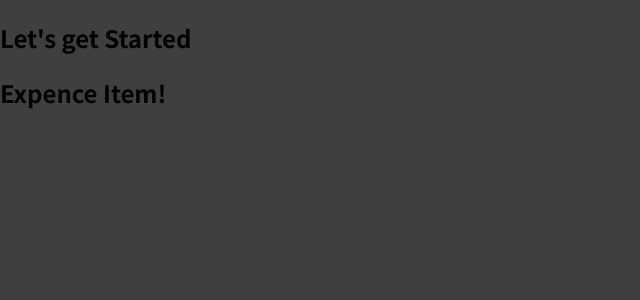
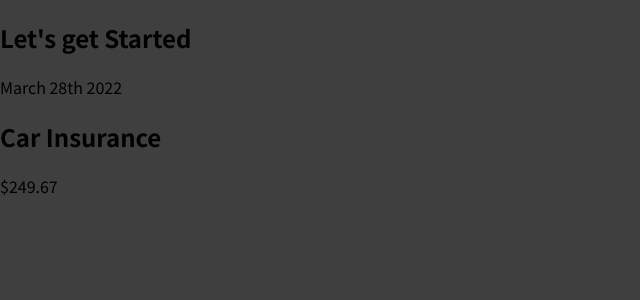
Before and after one commit to boucaDOTdev/React-Udemy-Complete-Guide, a React (Create React App) app in the folder starting-react/: page / in a window 1280 px wide. Shown: the top 300 px of the page, without its empty margins (0-640 px from the left). Built offline with nearby package versions, Linux system fonts and the light colour scheme.

Commit message:
Update ExpenseItem

```diff
--- a/starting-react/src/components/ExpenseItem.js
+++ b/starting-react/src/components/ExpenseItem.js
@@ -1,4 +1,11 @@
 function ExpenseItem() {
-  return <h2>Expence Item!</h2>
+  return (
+    <div>
+      <div>March 28th 2022</div>
+      <div>
+        <h2>Car Insurance</h2> <div>$249.67</div>
+      </div>
+    </div>
+  )
 }
 export default ExpenseItem
```
